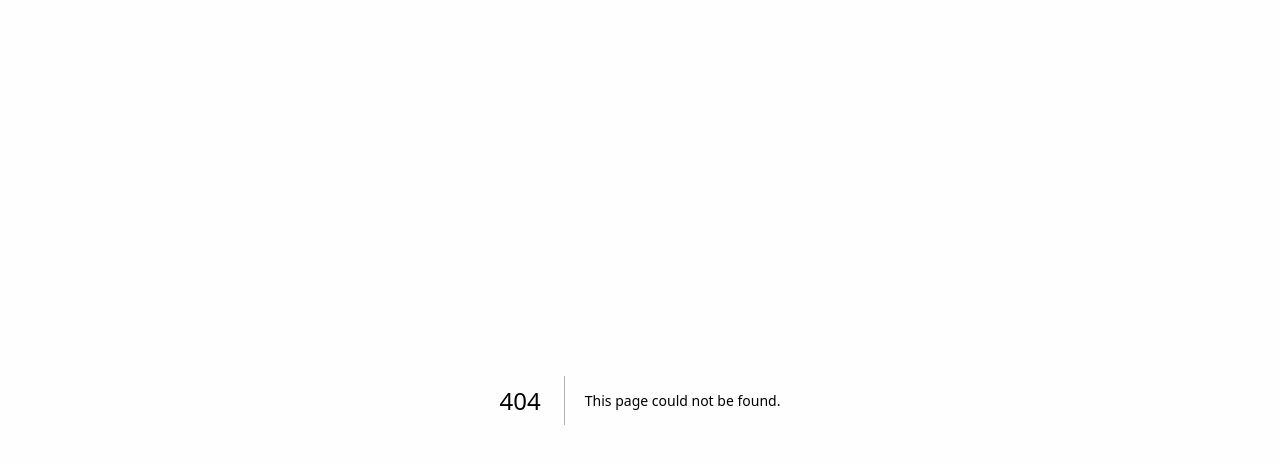
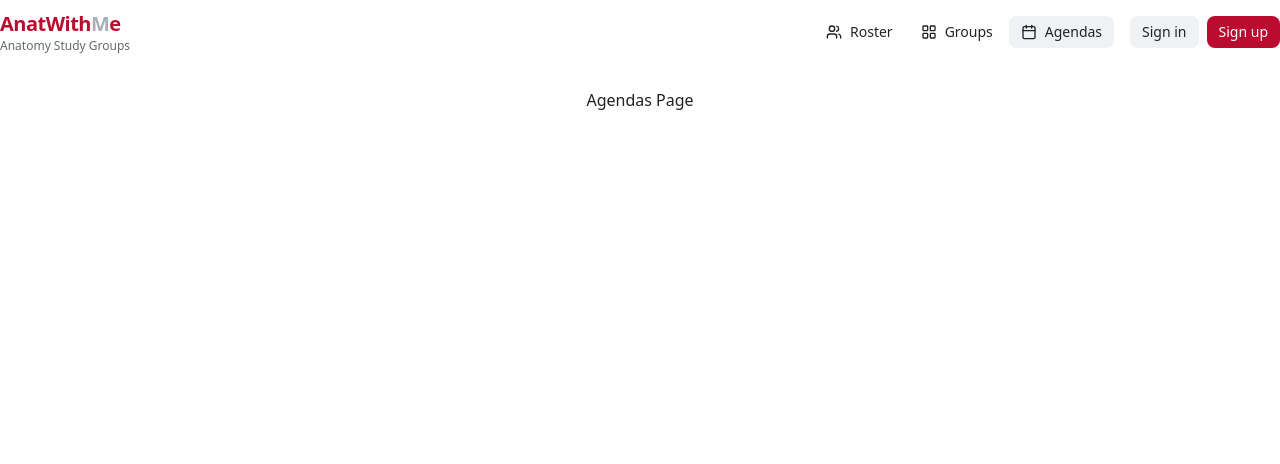
Before and after one commit to donutdiet/cse5911, a Next.js app: page /admin/agendas in a window 1280 px wide. Before the commit this address had no page. Shown: the top 464 px of the page. Built offline with nearby package versions, Linux system fonts and the light colour scheme; no server answers.

Commit message:
Create agenda page route

```diff
--- /dev/null
+++ b/app/admin/agendas/page.tsx
@@ -0,0 +1,7 @@
+export default function AgendasPage() {
+  return (
+    <div>
+      <h1>Agendas Page</h1>
+    </div>
+  );
+}
--- a/components/admin/admin-navbar.tsx
+++ b/components/admin/admin-navbar.tsx
@@ -3,11 +3,12 @@
 import Link from "next/link";
 import { usePathname } from "next/navigation";
 import { cn } from "@/lib/utils";
-import { Users, LayoutGrid } from "lucide-react";
+import { Users, LayoutGrid, Calendar } from "lucide-react";
 
 const tabs = [
   { label: "Roster", href: "/admin/roster", icon: Users },
   { label: "Groups", href: "/admin/groups", icon: LayoutGrid },
+  { label: "Agendas", href: "/admin/agendas", icon: Calendar },
 ];
 
 export function AdminNavbar() {
```
